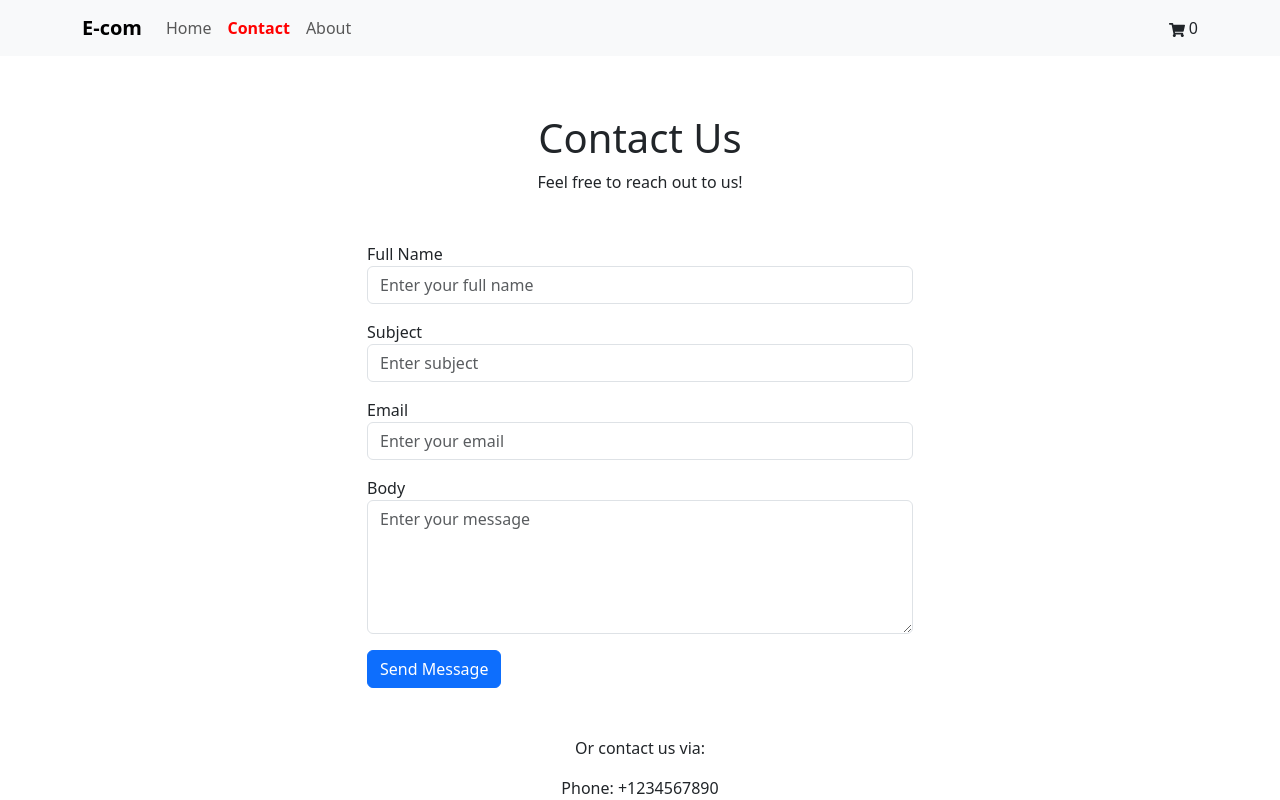
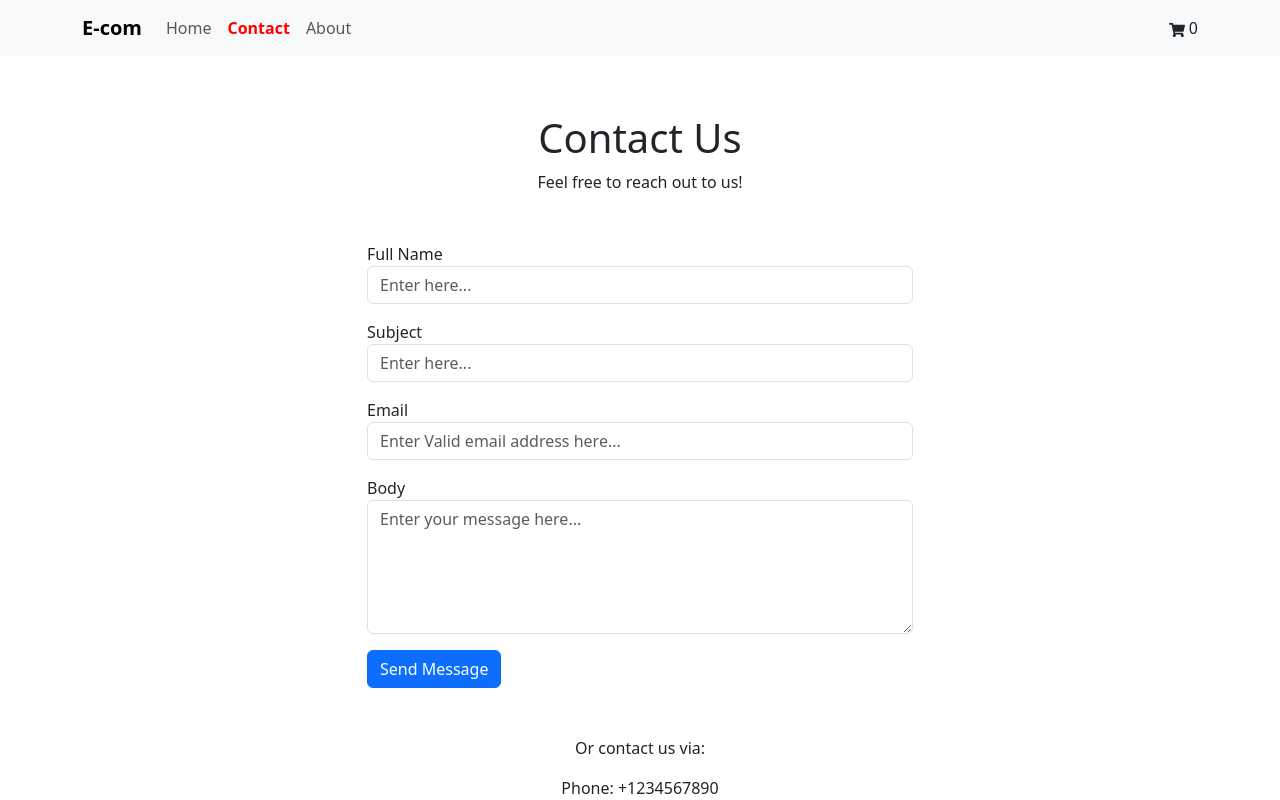
Before and after one commit to YoelSam1/Front-end-React-E-com, a React (Create React App) app: page /contact in a window 1280 px wide. Shown: the top 800 px of the page. Built offline with nearby package versions, Linux system fonts and the light colour scheme.

Commit message:
added Additional custom validation for the email

```diff
--- a/src/Pages/Contact.jsx
+++ b/src/Pages/Contact.jsx
@@ -15,6 +15,13 @@ const schema = yup.object().shape({
   email: yup
     .string()
     .email("Must be a valid email address")
+    .test("is-valid-tld", "Email address must have a valid domain", (value) => {
+      if (value) {
+        const tldPattern = /^[a-zA-Z0-9._%+-]+@[a-zA-Z0-9.-]+\.[a-zA-Z]{2,}$/;
+        return tldPattern.test(value);
+      }
+      return true;
+    })
     .required("Email is required"),
   body: yup
     .string()
@@ -52,7 +59,7 @@ const Contact = () => {
                 className="form-control"
                 id="fullName"
                 {...register("fullName")}
-                placeholder="Enter your full name"
+                placeholder="Enter here..."
               />
               {errors.fullName && (
                 <p className="text-danger">{errors.fullName.message}</p>
@@ -65,7 +72,7 @@ const Contact = () => {
                 className="form-control"
                 id="subject"
                 {...register("subject")}
-                placeholder="Enter subject"
+                placeholder="Enter here..."
               />
               {errors.subject && (
                 <p className="text-danger">{errors.subject.message}</p>
@@ -78,7 +85,7 @@ const Contact = () => {
                 className="form-control"
                 id="email"
                 {...register("email")}
-                placeholder="Enter your email"
+                placeholder="Enter Valid email address here..."
               />
               {errors.email && (
                 <p className="text-danger">{errors.email.message}</p>
@@ -91,7 +98,7 @@ const Contact = () => {
                 id="body"
                 {...register("body")}
                 rows="5"
-                placeholder="Enter your message"
+                placeholder="Enter your message here..."
               ></textarea>
               {errors.body && (
                 <p className="text-danger">{errors.body.message}</p>
```
Also changed, not shown: src/pages/Contact.jsx (+11 -4 lines).
